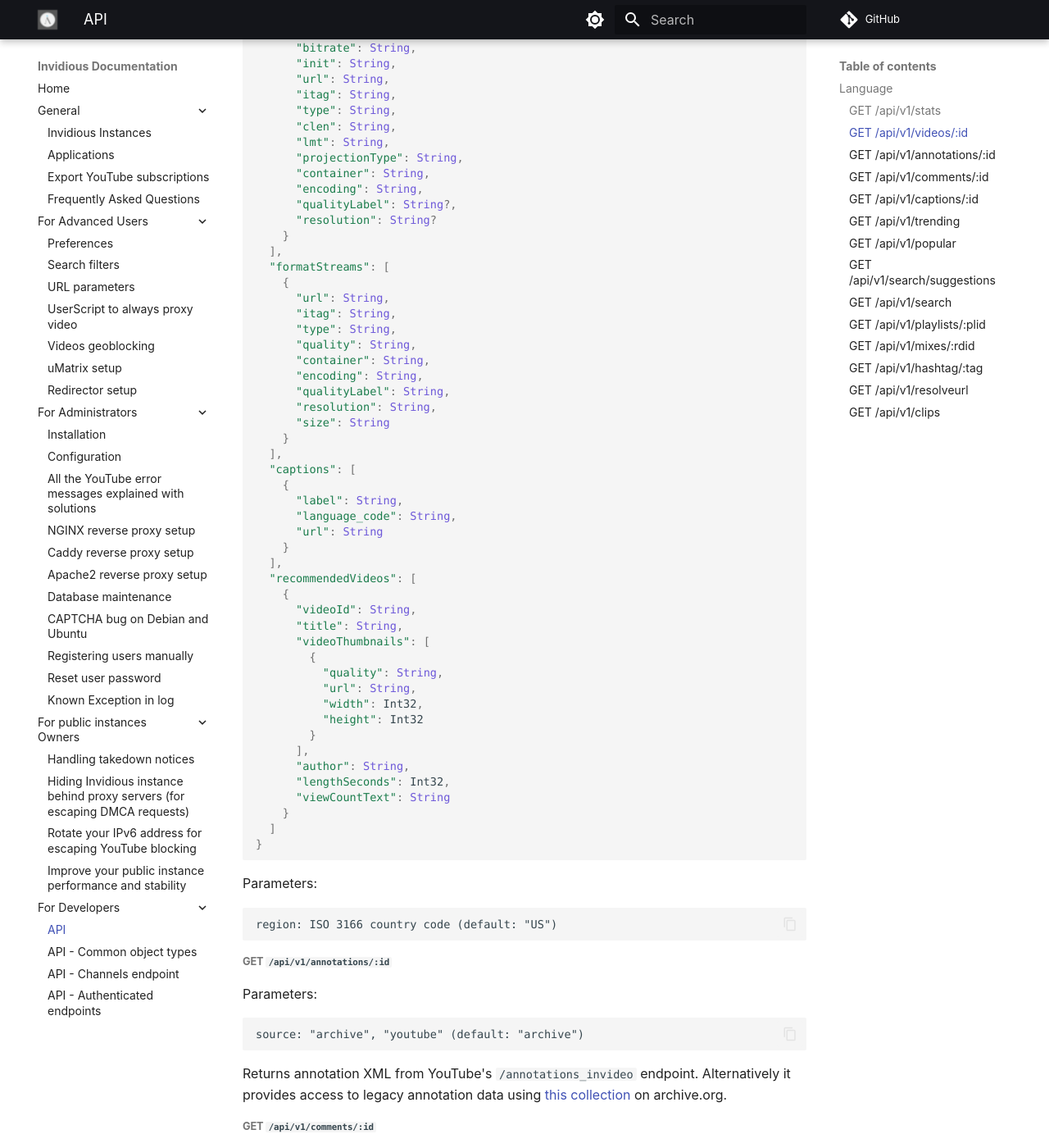
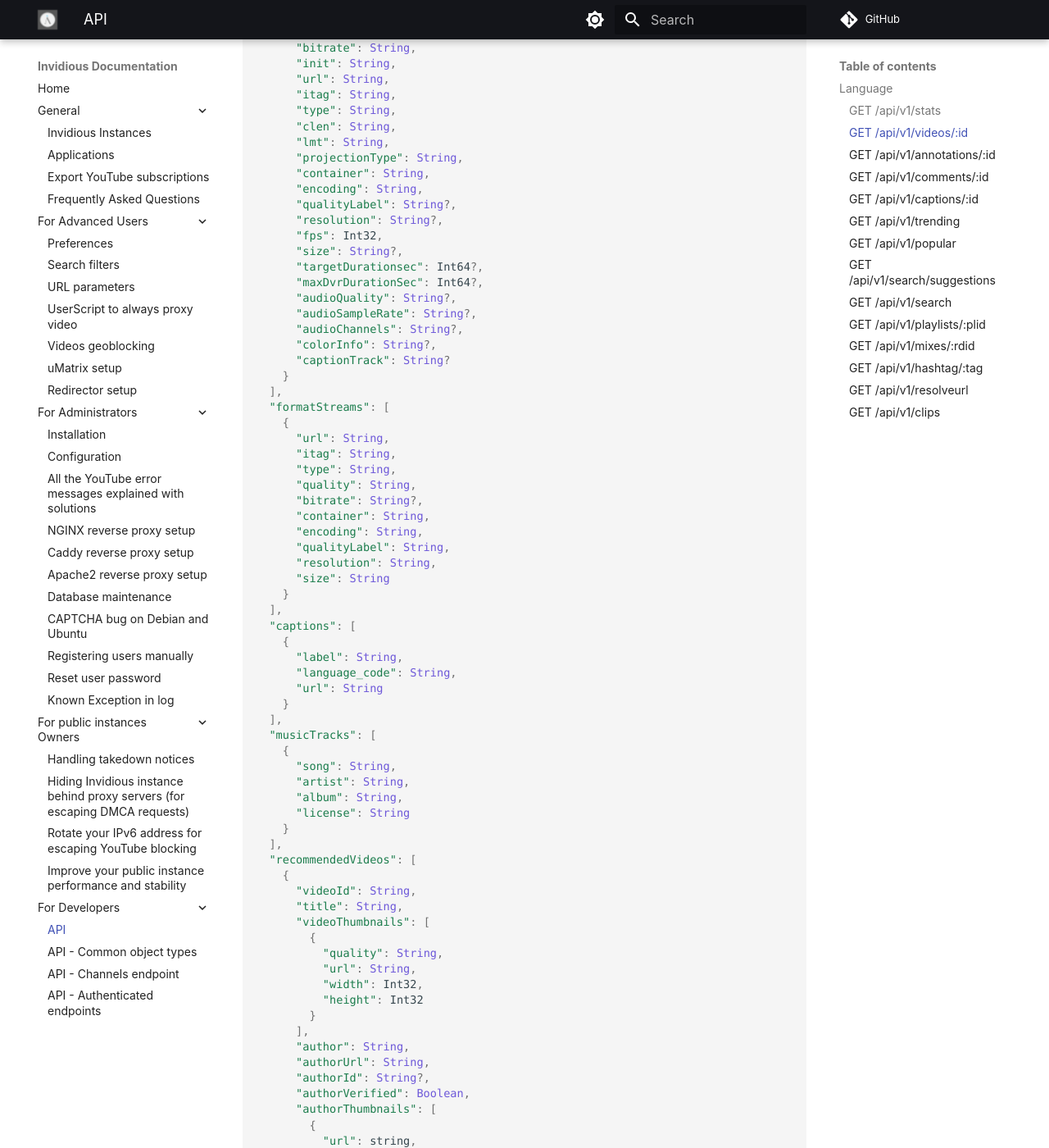
Before and after one commit to iv-org/documentation, an MkDocs documentation site: the page built from docs/api.md, in a window 1280 px wide and 1400 px high, scrolled down 2236 px. Shown: the whole window at 82% size. Built offline with MkDocs 1.6.1 and Material for MkDocs 9.7.7, drawn with Linux system fonts in a browser that asks for light colours; comment, search, counter and statistics services are not loaded; some of the changed text lies outside the part shown.

Commit message:
improve documentation for videos api endpoint

```diff
--- a/docs/api.md
+++ b/docs/api.md
@@ -121,7 +121,16 @@ All endpoints that return a JSON body support `&hl=LANGUAGE` for translating fie
       "container": String,
       "encoding": String,
       "qualityLabel": String?,
-      "resolution": String?
+      "resolution": String?,
+      "fps": Int32,
+      "size": String?,
+      "targetDurationsec": Int64?,
+      "maxDvrDurationSec": Int64?,
+      "audioQuality": String?,
+      "audioSampleRate": String?,
+      "audioChannels": String?,
+      "colorInfo": String?,
+      "captionTrack": String?
     }
   ],
   "formatStreams": [
@@ -130,6 +139,7 @@ All endpoints that return a JSON body support `&hl=LANGUAGE` for translating fie
       "itag": String,
       "type": String,
       "quality": String,
+      "bitrate": String?,
       "container": String,
       "encoding": String,
       "qualityLabel": String,
@@ -142,6 +152,14 @@ All endpoints that return a JSON body support `&hl=LANGUAGE` for translating fie
       "label": String,
       "language_code": String,
       "url": String
+    }
+  ],
+  "musicTracks": [
+    {
+      "song": String,
+      "artist": String,
+      "album": String,
+      "license": String
     }
   ],
   "recommendedVideos": [
@@ -157,7 +175,18 @@ All endpoints that return a JSON body support `&hl=LANGUAGE` for translating fie
         }
       ],
       "author": String,
+      "authorUrl": String,
+      "authorId": String?,
+      "authorVerified": Boolean,
+      "authorThumbnails": [
+        {
+          "url": string,
+          "width": Int32,
+          "height": Int32
+        }
+      ],
       "lengthSeconds": Int32,
+      "viewCount":
       "viewCountText": String
     }
   ]
```
